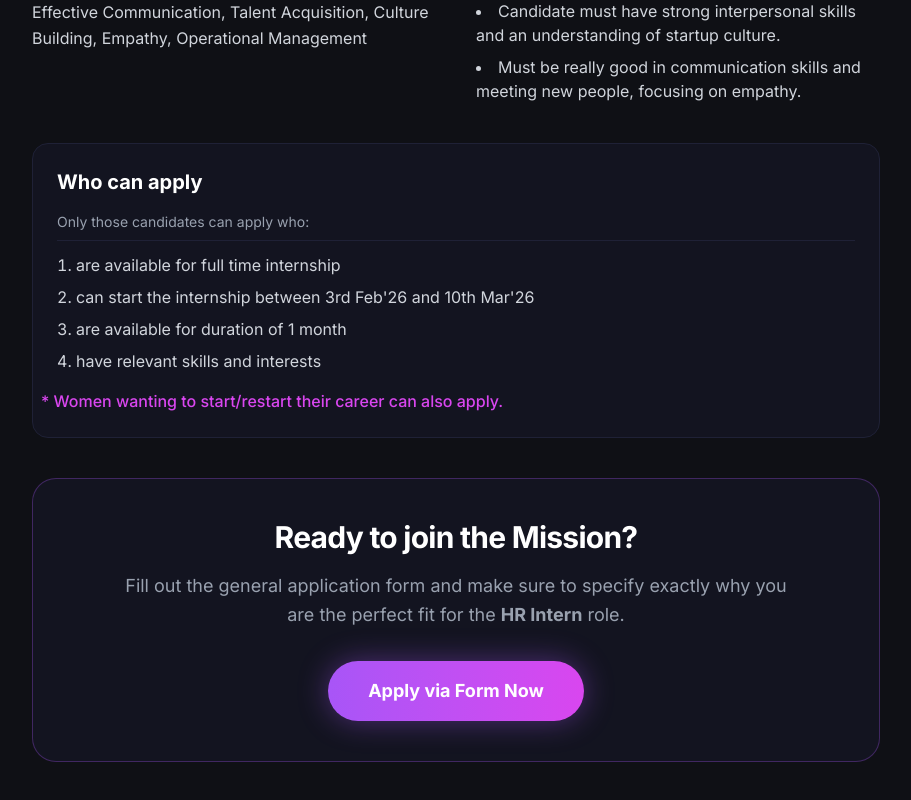
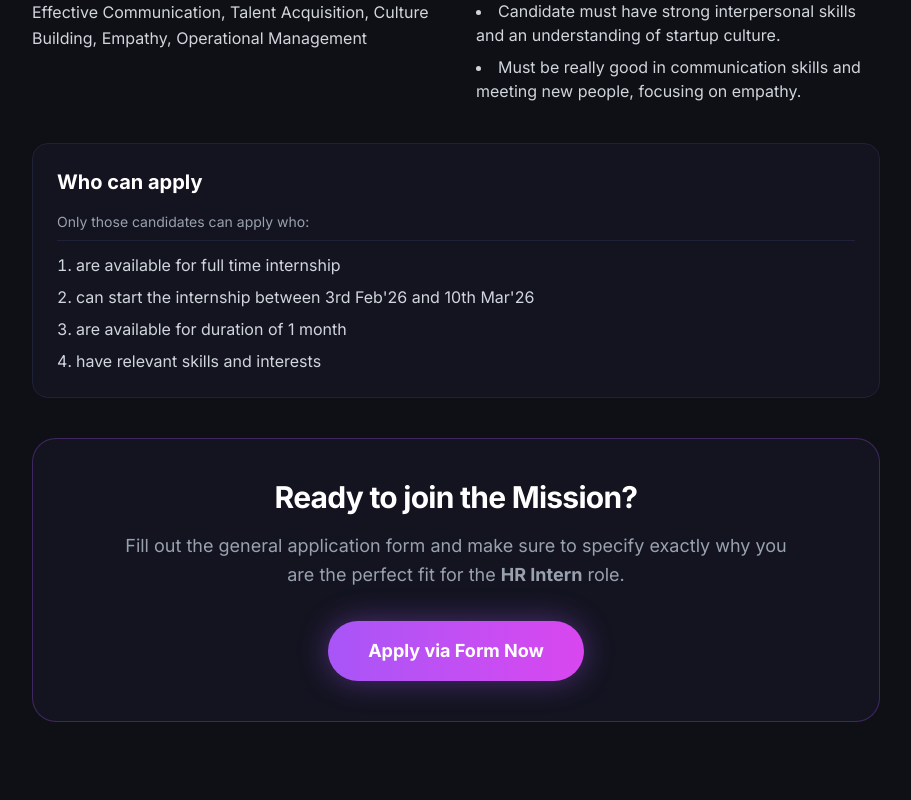
Before and after one commit to ishaan-jha021/hiringform, a Next.js app: page /jobs/hr-intern in a window 1280 px wide. Shown: the part 1375-2175 px from the top of the page, without its empty margins (184-1095 px from the left). Built offline with nearby package versions, Linux system fonts and the light colour scheme.

Commit message:
Remove restart career note from video editor and hr intern roles

```diff
--- a/src/data/jobs.js
+++ b/src/data/jobs.js
@@ -26,8 +26,7 @@ export const jobsData = {
             "are available for full time internship",
             "can start the internship between 3rd Feb'26 and 10th Mar'26",
             "are available for duration of 1 month",
-            "have relevant skills and interests",
-            "* Women wanting to start/restart their career can also apply."
+            "have relevant skills and interests"
         ],
         otherRequirements: [
             "Candidate must have a strong portfolio or sample edits showcasing fast-paced, engaging content.",
@@ -76,8 +75,7 @@ export const jobsData = {
             "are available for full time internship",
             "can start the internship between 3rd Feb'26 and 10th Mar'26",
             "are available for duration of 1 month",
-            "have relevant skills and interests",
-            "* Women wanting to start/restart their career can also apply."
+            "have relevant skills and interests"
         ],
         otherRequirements: [
             "Candidate must have strong interpersonal skills and an understanding of startup culture.",
```
